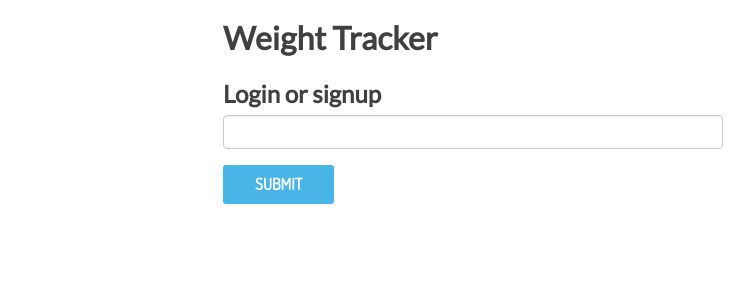
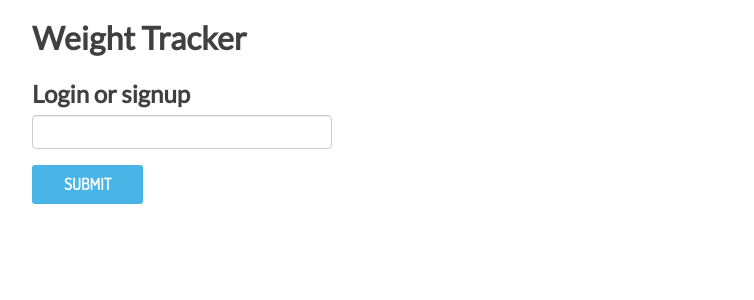
Before and after one commit to avidler/weight-tracker, a React (Create React App) app in the folder client/: page / in a window 1280 px wide. Shown: the top 300 px of the page, without its empty margins (167-921 px from the left). Built offline with nearby package versions, Linux system fonts and the light colour scheme.

Commit message:
added responsiveness

```diff
--- a/client/src/App.css
+++ b/client/src/App.css
@@ -30,6 +30,8 @@ img {
   /*border: solid 1px green;*/
 }
 
+
+
 .header-content {
   grid-column: 2 / -2; /* note that main grid is grid, so this can have grid column even though it is flex */
 
@@ -50,9 +52,31 @@ h2 {
   text-align: left;
 }
 
-.col {
+.col,
+.main-weight-info {
   grid-column: 2 / -2; /* any column will be aligned in the middle column of the three */
   /*border: solid 1px magenta;*/
+}
+
+@media (min-width: 840px) {
+  .main-grid {
+    grid-template-columns: minmax(1em, 1fr) minmax(200px, 350px) minmax(200px, 500px) minmax(1em, 1fr);
+    grid-template-areas:  "a b b c"
+                          "d e f g";
+
+  }
+
+  .username-title {
+    grid-area: b;
+  }
+
+  .add-weight {
+    grid-area: e;
+  }
+
+  .weightboard {
+    grid-area: f;
+  }
 }
 
 .new-date-input,
@@ -84,17 +108,25 @@ h2 {
 
 }
 
-.submit-button{
-  font-family: 'Dosis';
+.submit-button {
+  line-height: 1.6rem;
 
   margin-top: 1em;
   margin-left: 0px;;
   margin-right: 1em;
   padding: 0.4em 2em;
+}
+
+.remove-button {
+  margin-top: 2px;
+}
+
+.submit-button,
+.remove-button{
+  font-family: 'Dosis';
   font-size: 1rem;
   color: #ffffff;
   background: #49b5e7;
-  line-height: 1.6rem;
   border: none;
   border-radius: 3px;
   text-align: center;
@@ -107,7 +139,9 @@ h2 {
 }
 
 .submit-button:hover,
-.submit-button:focus {
+.submit-button:focus,
+.remove-button:hover,
+.remove-button:focus {
   cursor: pointer;
   background-color: #555;
 }
@@ -130,14 +164,13 @@ tr {
 }
 
 
-
 .form {
   margin: 0;
 }
 
 .form-control {
   display: block;
-  width: 100%;
+  width: 300px;
   height: 34px;
   padding: 6px 12px;
   font-size: 14px;
--- a/client/src/App.js
+++ b/client/src/App.js
@@ -119,10 +119,10 @@ function addNewUser() {
                   <div className="username-title col">
                     <h2>User Data for {username}</h2>
                   </div>
-                <div className="col">
-                  <div>
+
+
                     <span className="input-group-btn"></span>
-                    <div>{status}</div>
+                    <div className="status col">{status}</div>
                     <div className="add-weight col">
                       <h3>Add New Weight</h3>
                       <div className="new-weight-form">
@@ -178,7 +178,7 @@ function addNewUser() {
                         {/*<td id="post-weight-diff">{i<userWeights.length-1 ? userWeights[i+1].weight-user.weight : 0}</td>
                         <td id="post-date-diff">{i<userWeights.length-1 ? (Date.parse(new Date(user.date)) - Date.parse(new Date(userWeights[i+1].date)))/(1000*60*60*24) : 0}</td>
                         */}<td id="post-ave-date-diff">{i<userWeights.length-1 ?  Math.round((userWeights[i+1].weight-user.weight) / ((Date.parse(new Date(user.date)) - Date.parse(new Date(userWeights[i+1].date)))/(1000*60*60*24)) * 100)/100  : 0}</td>
-                        <td><button onClick={() => {removeWeight(user.date)}}>X</button></td>
+                        <td><button className="remove-button" onClick={() => {removeWeight(user.date)}}>X</button></td>
                         </tr>
                         )}
                         </tbody>
@@ -190,8 +190,8 @@ function addNewUser() {
                       </div>
                       }
                     </div>
-                  </div>
-                </div>
+
+
                 </div>
               :
                 <div>Data loading...</div>
```
